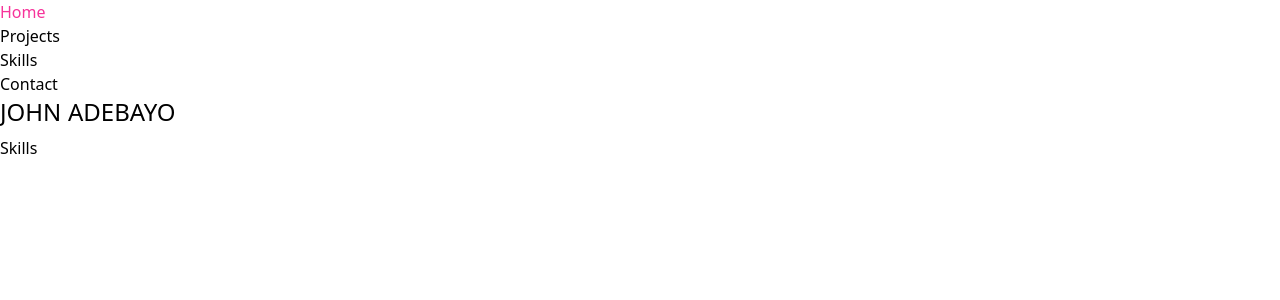
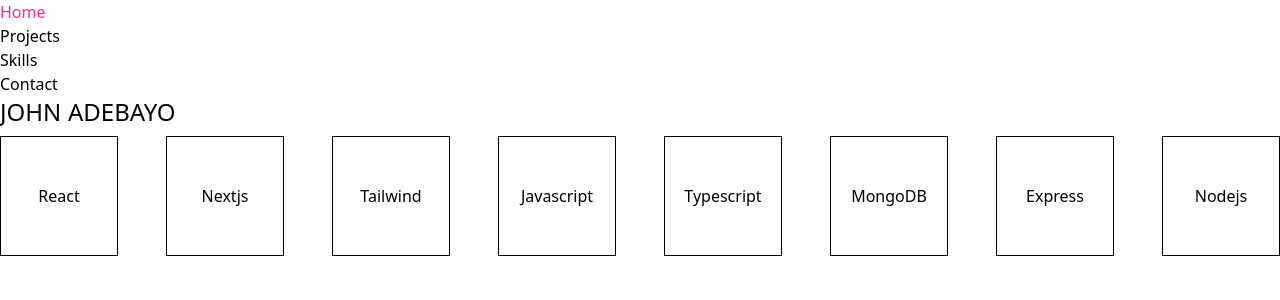
Before and after one commit to JohnOluB/portfolio, a React (Vite) app in the folder my-portfolio/: page / in a window 1280 px wide. Shown: the top 300 px of the page. Built offline with nearby package versions, Linux system fonts and the light colour scheme.

Commit message:
add skills component styles

```diff
--- a/my-portfolio/src/Components/Skills/Skills.jsx
+++ b/my-portfolio/src/Components/Skills/Skills.jsx
@@ -2,7 +2,16 @@ import React from 'react'
 
 const Skills = () => {
   return (
-    <div>Skills</div>
+    <div className='flex justify-center items-center gap-12'>
+        <div className='h-30 w-30 border flex justify-center items-center'>React</div>
+        <div className='h-30 w-30 border flex justify-center items-center'>Nextjs</div>
+        <div className='h-30 w-30 border flex justify-center items-center'>Tailwind</div>
+        <div className='h-30 w-30 border flex justify-center items-center'>Javascript</div>
+        <div className='h-30 w-30 border flex justify-center items-center'>Typescript</div>
+        <div className='h-30 w-30 border flex justify-center items-center'>MongoDB</div>
+        <div className='h-30 w-30 border flex justify-center items-center'>Express</div>
+        <div className='h-30 w-30 border flex justify-center items-center'>Nodejs</div>
+    </div>
   )
 }
 
```
